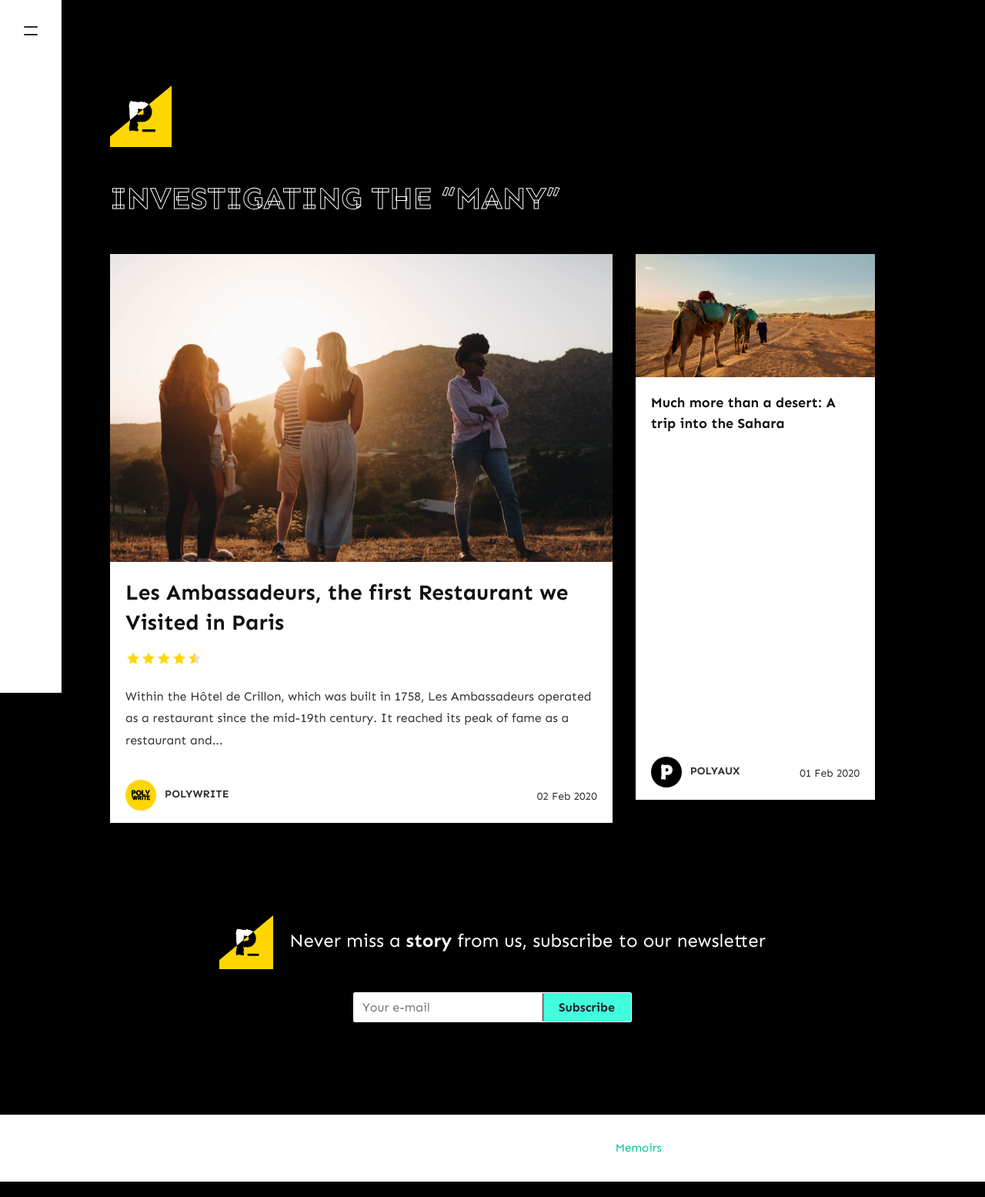
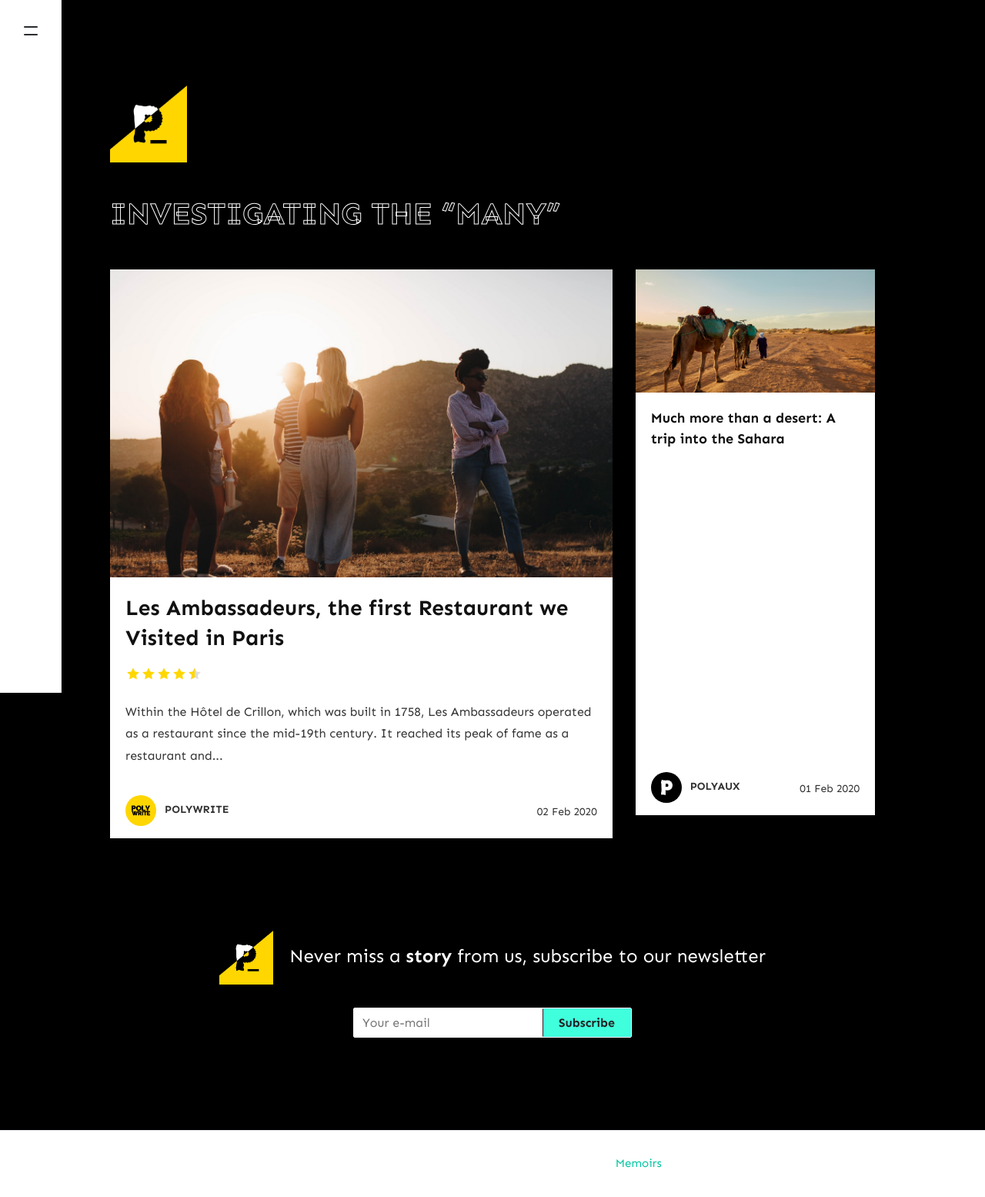
Before and after one commit to polywriteaux/polywriteaux.github.io, a Jekyll site: the page built from index.html, in a window 1280 px wide. Shown: the whole page at 77% size. Built offline with Jekyll 4.4.1, drawn with Linux system fonts in a browser that asks for light colours; nearby versions of some CDN libraries; the list of posts is cut into pages by our own code; comment, search, counter and statistics services are not loaded.

Commit message:
update css and assets

```diff
--- a/assets/css/theme.scss
+++ b/assets/css/theme.scss
@@ -123,7 +123,7 @@ img, img:hover {
 }
 // menu
 .navbar-brand img {
-    max-height:80px;
+    max-height:100px;
     margin-bottom:40px;
     margin-top:40px;
 }
```
Also changed, not shown: assets/images/patreonHeader00.png.
